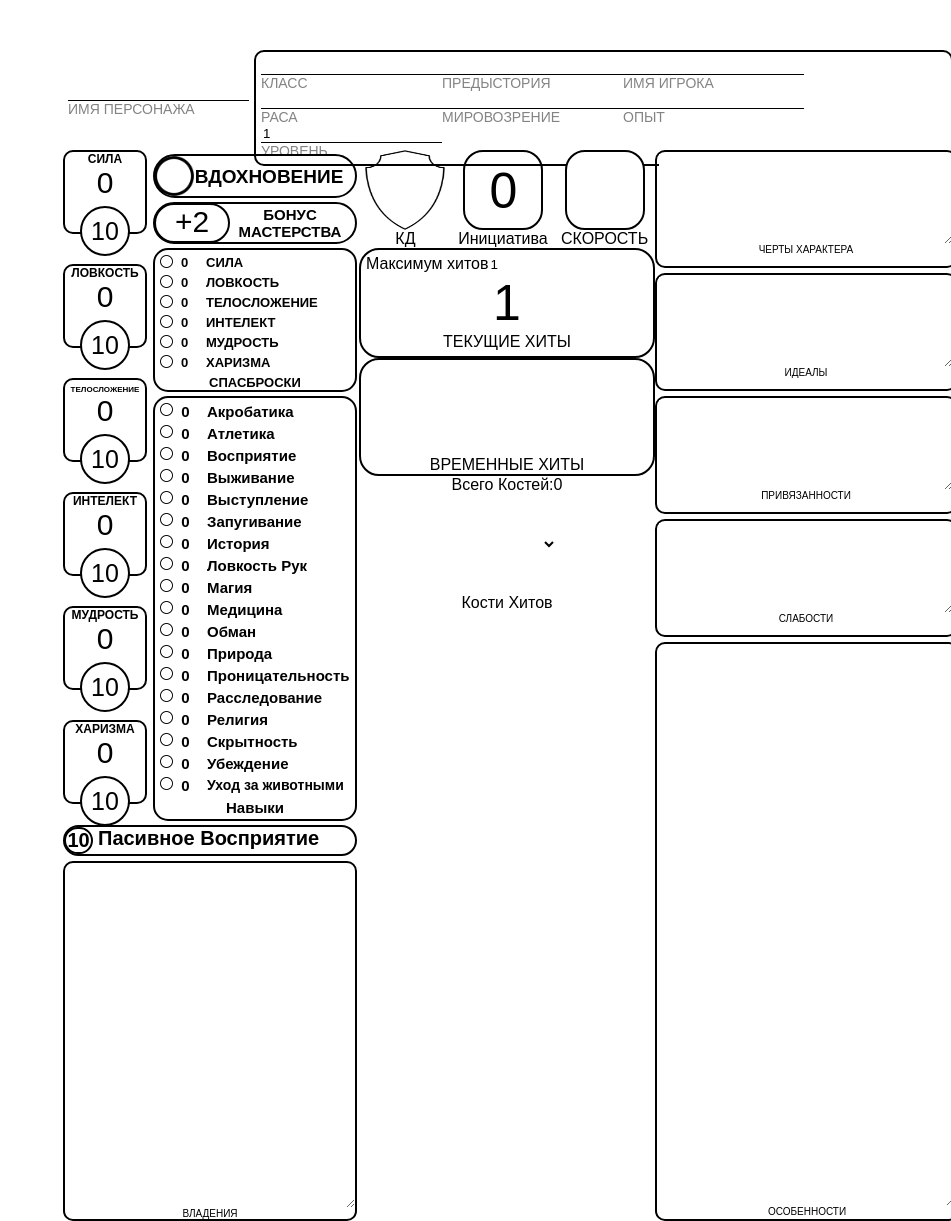
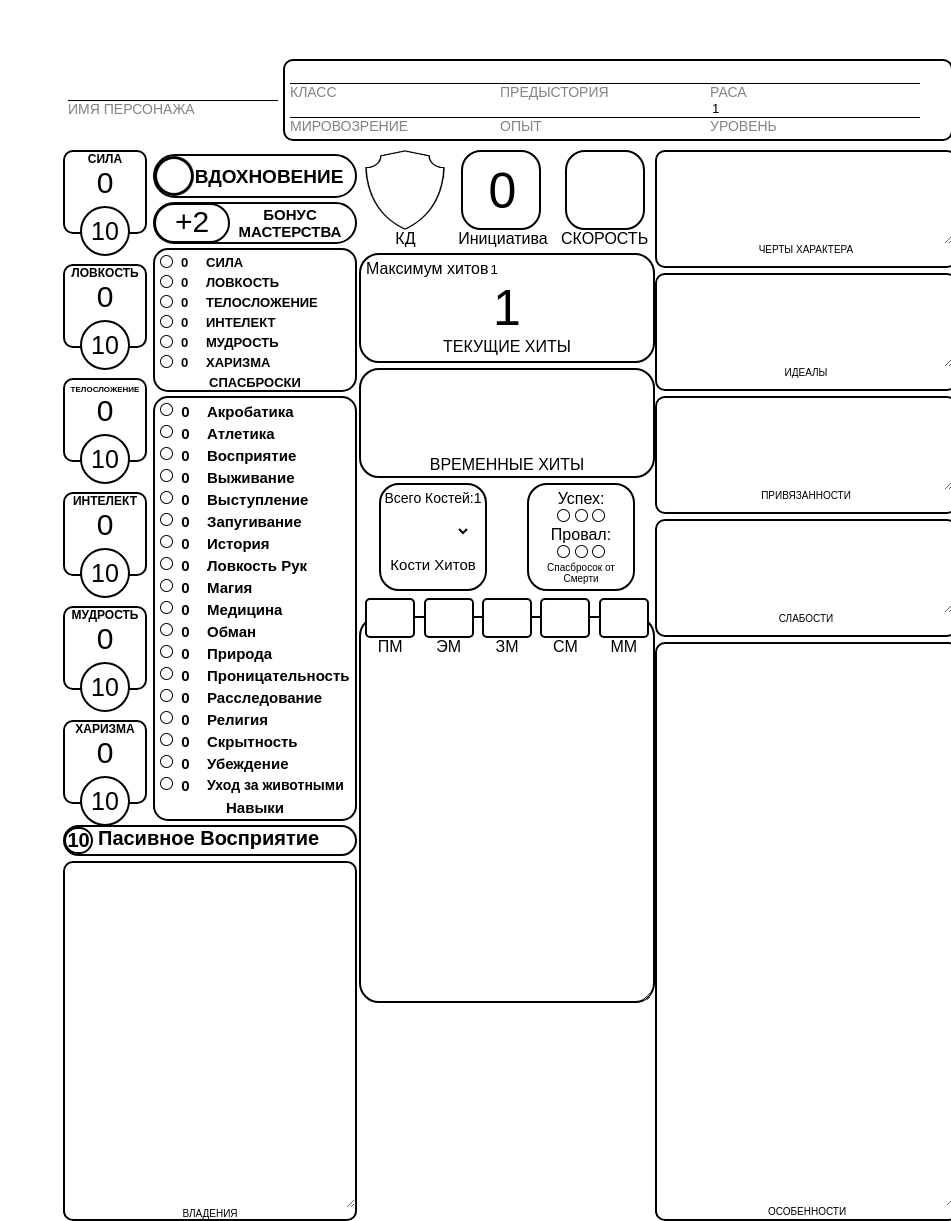
Before and after one commit to MaxZhylka/DnDMap, a Django app: page /registration/character in a window 1280 px wide; the page is wider, and only the part inside the window is pictured. Shown: the part 57-1278 px from the top of that part, without its empty margins (329-1280 px from the left). Run offline with Django 5.2, Linux system fonts and the light colour scheme.

Commit message:
.initIndex авторасчёт. Для спасбросков смерти сделал, чтоб картинка менялась. Удалил Имя игрока из HeadContent

```diff
--- a/WebSite/registration/forms.py
+++ b/WebSite/registration/forms.py
@@ -4,7 +4,7 @@ from django import forms
 class CharacterForm(ModelForm):
     class Meta:
         model = Character
-        fields = ['name','characterClass','race','backstorys','сharacterPlayer','worldviews','experience','level','personalTraits','ideals','bonds','flaws','features','strength','dexterity','constitution','intelligence','wisdom','charisma','inspiration','strength_savingthrow','dexterity_savingthrow','constitution_savingthrow','intelligence_savingthrow','wisdom_savingthrow','charisma_savingthrow','acrobatic','athletics','perception','survival','performance','intimidation','history','sleightOfHand','arcane','medicine','deception','nature','insight','investigation','religion','stealth','persuasion','animalHandling','proficiencies','armourclass','speed','hitPoints','hitPointsMax','temporaryHitPoints','hitDice']
+        fields = ['name','characterClass','race','backstorys','сharacterPlayer','worldviews','experience','level','personalTraits','ideals','bonds','flaws','features','strength','dexterity','constitution','intelligence','wisdom','charisma','inspiration','strength_savingthrow','dexterity_savingthrow','constitution_savingthrow','intelligence_savingthrow','wisdom_savingthrow','charisma_savingthrow','acrobatic','athletics','perception','survival','performance','intimidation','history','sleightOfHand','arcane','medicine','deception','nature','insight','investigation','religion','stealth','persuasion','animalHandling','proficiencies','armourclass','speed','hitPoints','hitPointsMax','temporaryHitPoints','hitDice','equipment','platinum','electrum','golden','silver','copper']
 
         dice_choices = (
             (0, ''),
@@ -216,8 +216,32 @@ class CharacterForm(ModelForm):
             }),
             "temporaryHitPoints": NumberInput(attrs={
                 'id': 'temporaryHitPoints',
-                'style': 'width: 286px;height: 96px;border: none;outline: none;text-align: center;font-size: 50px;background-color: transparent;'
+                'style': 'width: 286px;height: 86px;border: none;outline: none;text-align: center;font-size: 50px;background-color: transparent;'
             }),
-            "hitDice":  forms.Select(attrs={'choices':'dice_choices','id': 'hitDice', 'style': 'width: 100px;height: 100px;border: none;outline: none;text-align: center;font-size: 20px;background-color: transparent;'})
-
+            "hitDice":  forms.Select(attrs={'choices':'dice_choices','id': 'hitDice', 'style': 'width: 75px;height: 50px;border: none;outline: none;text-align: center;font-size: 20px;background-color: transparent;'}),
+            "equipment": Textarea(attrs={
+                'id': 'equipment',
+                'style': 'min-width: 290px; max-width: 290px;min-height: 345px; max-height: 345px;'
+                         'border: none; display: block;outline: none;background-color: transparent;'
+            }),
+            "platinum": NumberInput(attrs={
+                'id': 'platinum',
+                'style': 'width: 50px;height: 40px; border-radius: 5px;border: 2px solid black;outline: none;text-align: center;font-size: 15px;'
+            }),
+            "electrum": NumberInput(attrs={
+                'id': 'electrum',
+                'style': 'width: 50px;height: 40px; border-radius: 5px;border: 2px solid black;outline: none;text-align: center;font-size: 15px;'
+            }),
+            "golden": NumberInput(attrs={
+                'id': 'golden',
+                'style': 'width: 50px;height: 40px; border-radius: 5px;border: 2px solid black;outline: none;text-align: center;font-size: 15px;'
+            }),
+            "silver": NumberInput(attrs={
+                'id': 'silver',
+                'style': 'width: 50px;height: 40px; border-radius: 5px;border: 2px solid black;outline: none;text-align: center;font-size: 15px;'
+            }),
+            "copper": NumberInput(attrs={
+                'id': 'copper',
+                'style': 'width: 50px;height: 40px; border-radius: 5px;border: 2px solid black;outline: none;text-align: center;font-size: 15px;'
+            }),
         }
--- a/WebSite/registration/static/registration/css/templates.css
+++ b/WebSite/registration/static/registration/css/templates.css
@@ -7,7 +7,9 @@ body {
     font-family: sans-serif;
     margin: 20px;
 }
-
+.headContent{
+   width: 210px;
+}
 header {
     text-align: center;
 }
@@ -21,7 +23,7 @@ section {
 }
 .test
 {
-    border: none; border-bottom: 1px solid black; display: block;outline: none;
+    width: 210px;border: none; border-bottom: 1px solid black; display: block;outline: none;
 }
 .per
 {
--- a/WebSite/registration/static/registration/css/twoSheet.css
+++ b/WebSite/registration/static/registration/css/twoSheet.css
@@ -38,7 +38,7 @@
 }
 .initIndex
 {
-    margin-left: 5px;
+    margin-left: 3px;
     width: 76px;
     height: 76px;
     border-radius: 20px;
@@ -48,7 +48,11 @@
 }
 .initIndextext
 {
+    width: 80px;
+    height: 50px;
     margin-top: 10px;
+    margin-left: -1px;
+    margin-bottom: 20px;
     justify-content: center;
     align-items: center;
     text-align: center;
@@ -89,8 +93,15 @@
 }
 .temporalhit
 {
+    width: 292px;
+    height: 106px;
     border-radius: 20px;
     border: 2px solid black;
+}
+.diceanddeath
+{
+    display: flex;
+    justify-content: space-around;
 }
 .vsego
 {
@@ -98,4 +109,61 @@
     align-items: center;
     text-align: center;
     display: flex;
+    font-size: 14px;
+    margin-top: 5px;
 }
+.dicechose
+{
+    border-radius: 20px;
+    border: 2px solid black;
+    width: 104px;
+    height: 104px;
+    font-size: 15px;
+}
+.deathimage
+{
+    width: 13px;
+    height: 13px;
+}
+.secses
+{
+      margin-top: 5px;
+}
+.failer
+{
+}
+.tempHitIndex
+{
+    height: 86px;
+}
+.deathsavingthrow
+{
+    width: 104px;
+    height: 104px;
+    border-radius: 20px;
+    border: 2px solid black;
+
+    align-items: center;
+    text-align: center;
+}
+.savtext
+{
+    font-size: 10px;
+}
+.otst
+{
+    margin-bottom: 5px;
+}
+.equipment
+{
+    margin-top: 25px;
+    border-radius: 20px;
+    border: 2px solid black;
+}
+.coins
+{
+    margin-top: -20px;
+    display: flex;
+    justify-content: space-around;
+    text-align: center;
+}
--- a/WebSite/registration/static/registration/js/event.js
+++ b/WebSite/registration/static/registration/js/event.js
@@ -183,15 +183,15 @@ $(function() {
             }
             if (dexterityValue >= 12) {
                 $('.dexteritymodifier').text("+" + Math.floor((dexterityValue - 10) / 2));
-                $('.initIndex').text("+" + Math.floor((dexterityValue - 10) / 2));
+                $('.initIndextext').text("+" + Math.floor((dexterityValue - 10) / 2));
             } else if (dexterityValue <= 8) {
                 $('.dexteritymodifier').text(Math.floor((dexterityValue - 10) / 2));
-                $('.initIndex').text(Math.floor((dexterityValue - 10) / 2));
+                $('.initIndextext').text(Math.floor((dexterityValue - 10) / 2));
             } else {
                 $('.dexteritymodifier').text(Math.floor((dexterityValue - 10) / 2));
-                $('.initIndex').text(Math.floor((dexterityValue - 10) / 2));
+                $('.initIndextext').text(Math.floor((dexterityValue - 10) / 2));
             }
-            // if (dexterityValue == 30) {$('.initIndex').css('width', '140px');} else {$('.initIndex').css('width', '80px');}
+            if (dexterityValue == 30) {$('.initIndextext').css('font-size', '40');} else {$('.initIndex').css('font-size', '50px');}
         }
          DexIndex();
         AcrIndex();
@@ -307,6 +307,36 @@ $(function() {
 
         });
     });
+    $('#secses0-image').click(function() {
+        $(this).attr('src', function(_, oldSrc) {
+            return oldSrc.includes('inspirone.png') ? "/static/registration/img/inspirtwo.png" : "/static/registration/img/inspirone.png";
+        });
+    });
+    $('#secses1-image').click(function() {
+        $(this).attr('src', function(_, oldSrc) {
+            return oldSrc.includes('inspirone.png') ? "/static/registration/img/inspirtwo.png" : "/static/registration/img/inspirone.png";
+        });
+    });
+    $('#secses2-image').click(function() {
+        $(this).attr('src', function(_, oldSrc) {
+            return oldSrc.includes('inspirone.png') ? "/static/registration/img/inspirtwo.png" : "/static/registration/img/inspirone.png";
+        });
+    });
+    $('#failer0-image').click(function() {
+        $(this).attr('src', function(_, oldSrc) {
+            return oldSrc.includes('inspirone.png') ? "/static/registration/img/inspirtwo.png" : "/static/registration/img/inspirone.png";
+        });
+    });
+    $('#failer1-image').click(function() {
+        $(this).attr('src', function(_, oldSrc) {
+            return oldSrc.includes('inspirone.png') ? "/static/registration/img/inspirtwo.png" : "/static/registration/img/inspirone.png";
+        });
+    });
+    $('#failer2-image').click(function() {
+        $(this).attr('src', function(_, oldSrc) {
+            return oldSrc.includes('inspirone.png') ? "/static/registration/img/inspirtwo.png" : "/static/registration/img/inspirone.png";
+        });
+    });
     $('#hitPoints').on('input', function() {
         var maxHitValue = parseInt($('#hitPointsMax').val());
         var currentHitValue = parseInt($(this).val());
@@ -326,6 +356,7 @@ $(function() {
             $(this).val(1);
             levelValue = 1;
         }
+        $('.vsegoIndex').text(levelValue);
         var proficiency = Math.floor(((levelValue - 1) / 4)) + 2;
         $('.profiency').text("+" + proficiency);
         StrIndex();
--- a/WebSite/registration/templates/registration/registerCharacter.html
+++ b/WebSite/registration/templates/registration/registerCharacter.html
@@ -41,10 +41,6 @@
                         <div class="headContent characterBackstory">
                             {{ form.backstorys }}
                             <label>ПРЕДЫСТОРИЯ</label>
-                        </div>
-                        <div class="headContent сharacterPlayer">
-                            {{ form.сharacterPlayer }}
-                            <label>ИМЯ ИГРОКА</label>
                         </div>
                         <div class="headContent characterRace">
                             {{ form.race }}
@@ -399,7 +395,7 @@
                     </div>
                     <div class="twomainSheet">
                         <div class="staticstiq">
-                            <div class="arinsp">
+                            <div class="otst arinsp">
                                 <div class="armor">
                                     {{ form.armourclass}}
                                     <img src="{% static 'registration/img/shcild.png' %}" id="shield-image">
@@ -407,7 +403,6 @@
 
                                 </div>
                                 <div class="initiative">
-
                                     <div class="initIndex">
                                         <div class="initIndextext">
                                             0
@@ -423,33 +418,61 @@
                                 </div>
                             </div>
                             <div class="health">
-                                <div class="currenhit">
+                                <div class="otst currenhit">
                                     <div class="maxhit">Максимум хитов {{ form.hitPointsMax}}</div>
                                     <div class="curhit">{{ form.hitPoints }}</div>
                                     ТЕКУЩИЕ ХИТЫ
                                 </div>
-                                <div class="temporalhit">
+                                <div class="otst temporalhit">
                                     <div class="tempHitIndex">{{ form.temporaryHitPoints }}</div>
                                     <div class="tempHitText">ВРЕМЕННЫЕ ХИТЫ</div>
                                 </div>
-                                <div class="diceanddeath">
+                                <div class="otst diceanddeath">
                                     <div class="dicechose">
                                         <div class="vsego">
                                             <div class="vsegoIndexText">
                                                 Всего Костей:
                                             </div>
                                             <div class="vsegoIndex">
-                                                0
+                                                1
                                             </div>
                                         </div>
                                         <div class="hitdiceindex">{{ form.hitDice }}</div>
                                         Кости Хитов
                                     </div>
+                                    <div class="deathsavingthrow">
+                                        <div class="secses">
+                                            <div class="secsestext">Успех:</div>
+                                            <div class="secsesindex">
+                                                <img src="{% static 'registration/img/inspirone.png' %}" id="secses0-image" class="deathimage">
+                                                <img src="{% static 'registration/img/inspirone.png' %}" id="secses1-image" class="deathimage">
+                                                <img src="{% static 'registration/img/inspirone.png' %}" id="secses2-image" class="deathimage">
+                                            </div>
+                                        </div>
+                                        <div class="failer">
+                                            <div class="failertext">Провал:</div>
+                                            <div class="failerindex">
+                                                <img src="{% static 'registration/img/inspirone.png' %}" id="failer0-image" class="deathimage">
+                                                <img src="{% static 'registration/img/inspirone.png' %}" id="failer1-image" class="deathimage">
+                                                <img src="{% static 'registration/img/inspirone.png' %}" id="failer2-image" class="deathimage">
+                                            </div>
+                                        </div>
+                                        <div class="savtext">Спасбросок от Смерти</div>
+                                    </div>
                                 </div>
                             </div>
                         </div>
                         <div class="atack"></div>
-                        <div class="equipment"></div>
+                        <div class="equipment">
+                            <div class="coins">
+                                <div class="coin platinum">{{ form.platinum }}<br>ПМ</div>
+                                <div class="coin electrum">{{ form.electrum }}<br>ЭМ</div>
+                                <div class="coin golden">{{ form.golden }}<br>ЗМ</div>
+                                <div class="coin silver">{{ form.silver }}<br>СМ</div>
+                                <div class="coin copper">{{ form.copper }}<br>ММ</div>
+                            </div>
+                            <div class="table">{{ form.equipment }}</div>
+                        </div>
                     </div>
                     <div class="threemainSheet">
                         <div class="personal">
```
